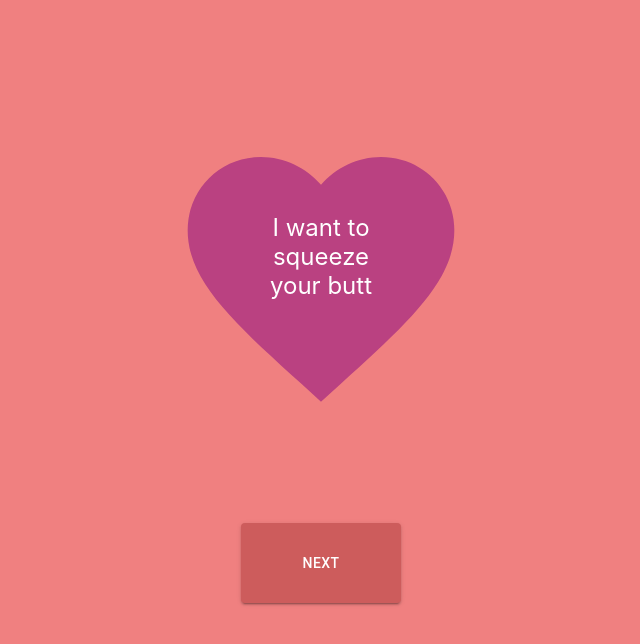
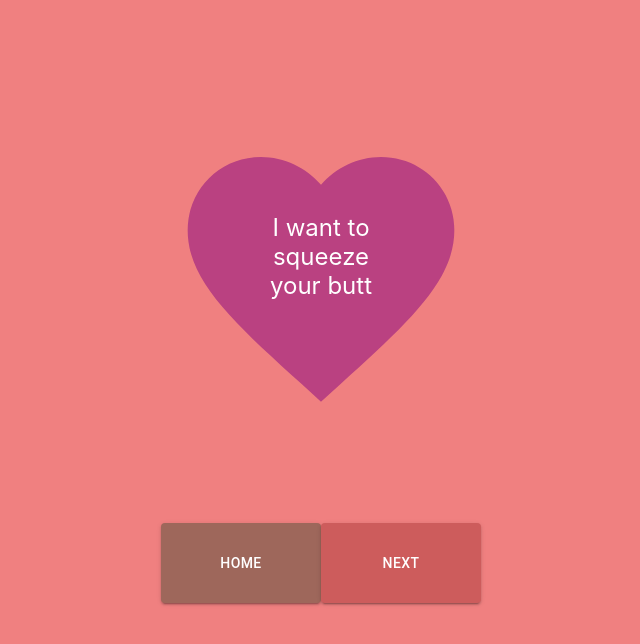
Before and after one commit to matthewtinker22/valentine-app, a React (Create React App) app: page /#/conversationHearts in a window 1280 px wide. Shown: the top 644 px of the page, without its empty margins (319-959 px from the left). Built offline with nearby package versions, Linux system fonts and the light colour scheme.

Commit message:
**Changes** *Added and modified contents in HeartContentArray.ts. *Added "Home" button to ConversationHeartsPage.tsx and styled it using ConversationHeartsPage.scss.

```diff
--- a/src/ConversationHeartsPage.scss
+++ b/src/ConversationHeartsPage.scss
@@ -15,6 +15,13 @@
   padding-bottom: 5rem;
 }
 
+#home-button {
+  background-color: #9E675B;
+  //Keep these colors (different shades of green) just in case
+  //background-color: #116F0B;
+  //background-color: #008000;
+}
+
 #next-button {
   background-color: #CD5C5C;
 }
--- a/src/ConversationHeartsPage.tsx
+++ b/src/ConversationHeartsPage.tsx
@@ -3,6 +3,7 @@
 import {heartContentArray} from "./HeartContentArray";
 import {useState} from "react";
 import {Favorite} from "@mui/icons-material";
+import {Link} from "react-router-dom";
 
 export const ConversationHeartsPage = () => {
   const [activeIndex, setActiveIndex] = useState(Math.floor(Math.random() * heartContentArray.length));
@@ -27,6 +28,18 @@
           {heartContentArray[activeIndex]}
         </div>
       </div>
+      <div className="buttonContainer">
+        <div>
+          <Link to="/">
+            <Button
+              className="button"
+              id="home-button"
+              variant="contained"
+            >
+              Home
+            </Button>
+          </Link>
+        </div>
         <Button
           className="button"
           id="next-button"
@@ -36,6 +49,7 @@
           Next
         </Button>
       </div>
+    </div>
   )
 }
 
```
Lines whose indentation alone changed are shown as unchanged.
